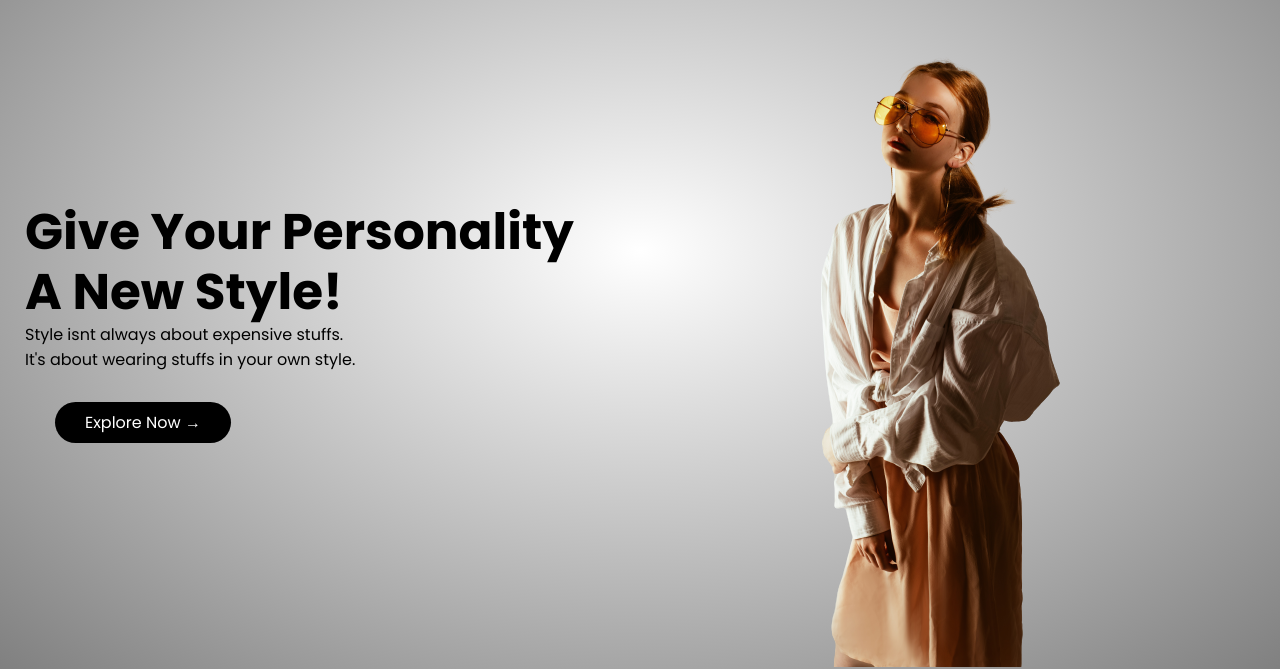
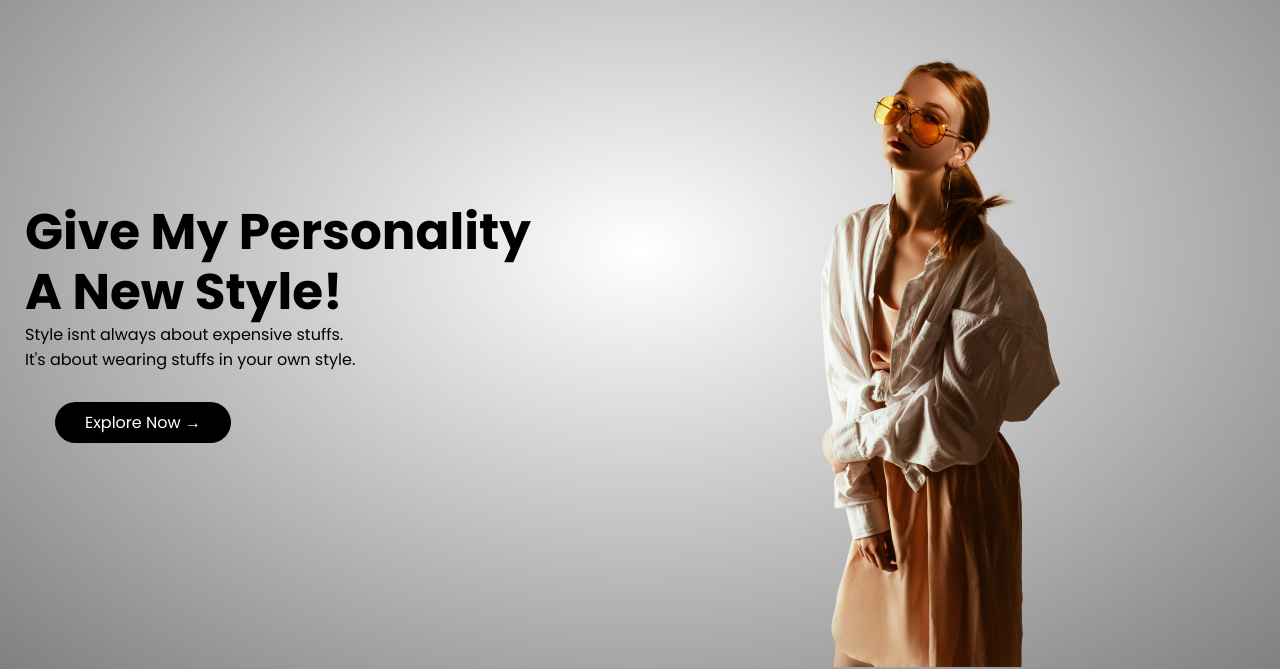
Before and after one commit to Ashish0321/Street-Legacy, a plain HTML site: page index.html in a window 1280 px wide. Shown: the part 167-836 px from the top of the page. Drawn offline with Linux system fonts and the light colour scheme.

Commit message:
new commit

```diff
--- a/index.html
+++ b/index.html
@@ -37,7 +37,7 @@
 
         <div class="row">
             <div class="col-2">
-                <h1>Give Your Personality<br>A New Style!</h1>
+                <h1>Give My Personality<br>A New Style!</h1>
                 <p>Style isnt always about expensive stuffs.<br> It's about wearing stuffs in your own style.</p>
                 <a href="products.html" class="btn">Explore Now  &#8594;</a>
             </div>
```
